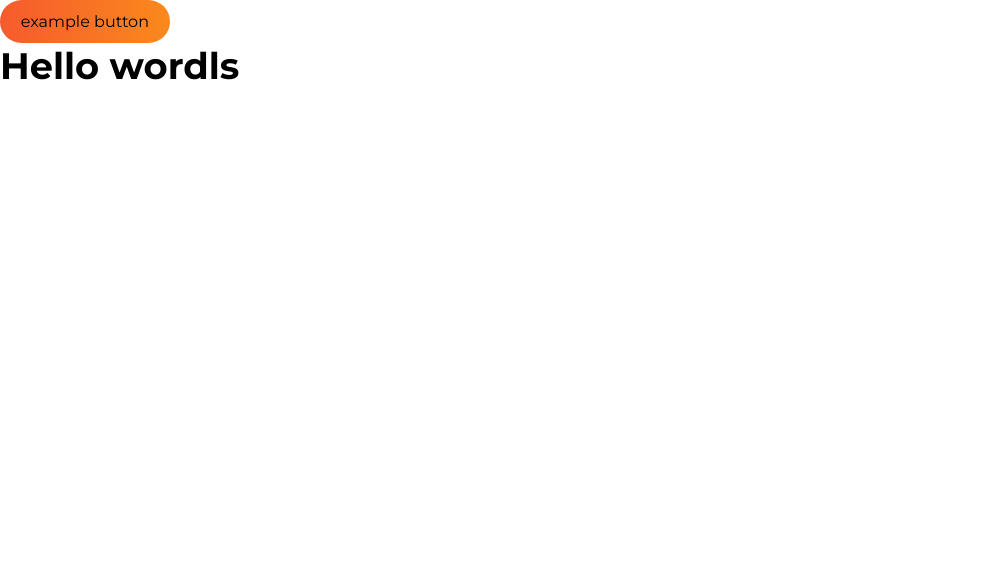
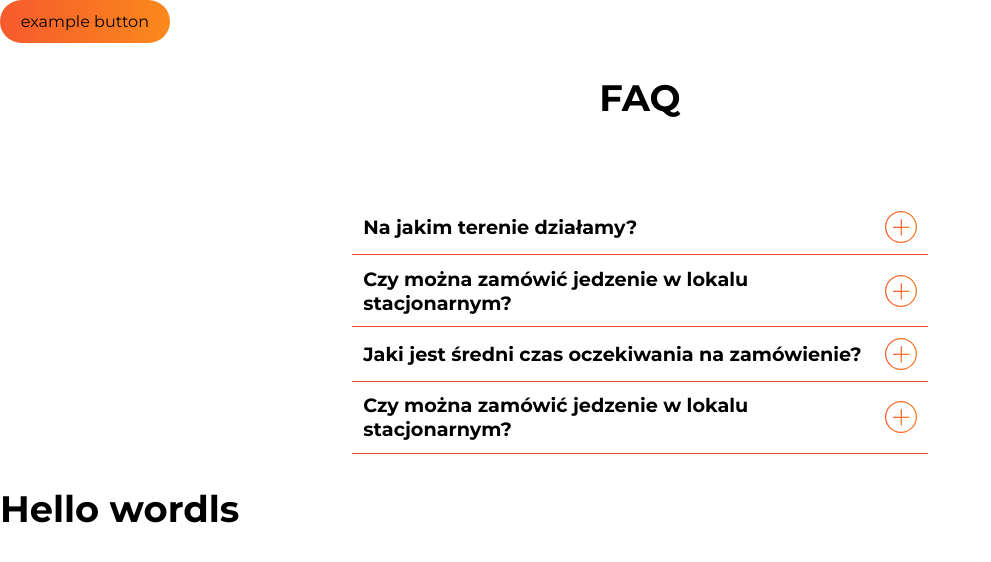
Before and after one commit to h4rdPL/food-app, a React (Create React App) app in the folder client/: page / in a window 1280 px wide. Shown: the top 562 px of the page, without its empty margins (0-991 px from the left). Built offline with nearby package versions, Linux system fonts and the light colour scheme.

Commit message:
update faq section

```diff
--- a/client/src/App.tsx
+++ b/client/src/App.tsx
@@ -3,14 +3,16 @@ import { ThemeProvider } from "styled-components";
 import Button from "components/atoms/Button/Button";
 import "./styles/styles.css";
 import { theme } from "themes/theme";
-import Heading from "components/atoms/Heading/Heading";
+import { Heading } from "components/atoms/Heading/Heading";
 import { GlobalStyle } from "themes/GlobalStyle";
+import { Faq } from "components/organisms/FAQ/Faq";
 const App = (): JSX.Element => {
   return (
     <>
       <ThemeProvider theme={theme}>
         <GlobalStyle />
         <Button>example button</Button>
+        <Faq />
         <Heading title>Hello wordls</Heading>
       </ThemeProvider>
     </>
--- /dev/null
+++ b/client/src/assets/data/faq.js
@@ -0,0 +1,29 @@
+export const faqQuestions = [
+  {
+    id: 1,
+    question: "Na jakim terenie działamy?",
+    answer:
+      "Lorem Ipsum is simply dummy text of the printing and typesetting industry. ",
+    isOpen: false,
+  },
+  {
+    id: 2,
+    question: "Czy można zamówić jedzenie w lokalu stacjonarnym?",
+    answer:
+      "Lorem Ipsum is simply dummy text of the printing and typesetting industry.",
+    isOpen: false,
+  },
+  {
+    id: 3,
+    question: "Jaki jest średni czas oczekiwania na zamówienie?",
+    answer: "Czy są obierane jakieś opłaty przez food.pl?",
+    isOpen: false,
+  },
+  {
+    id: 4,
+    question: "Czy można zamówić jedzenie w lokalu stacjonarnym?",
+    answer:
+      "Lorem Ipsum is simply dummy text of the printing and typesetting industry.",
+    isOpen: false,
+  },
+];
--- a/client/src/components/atoms/Heading/Heading.tsx
+++ b/client/src/components/atoms/Heading/Heading.tsx
@@ -11,9 +11,10 @@ const Heading = styled.h1`
         font-size: 2.3rem;
       }
     `}
-  @media (min-width: ${({ theme }) => theme.breakpoints.laptop}) {
-    /* font-size: 3.125rem; */
-  }
 `;
 
-export default Heading;
+const SubHeading = styled.h2`
+  font-size: 1.2rem;
+`;
+
+export { Heading, SubHeading };
--- a/client/src/components/atoms/Paragraph/Paragraph.tsx
+++ b/client/src/components/atoms/Paragraph/Paragraph.tsx
@@ -8,6 +8,7 @@ const Paragraph = styled.p`
       color: red;
       font-weight: bold;
     `}
+
   @media (min-width: ${({ theme }) => theme.breakpoints.laptop}) {
     font-size: 1.6rem;
   }
--- a/client/src/components/organisms/CardList/CardList.tsx
+++ b/client/src/components/organisms/CardList/CardList.tsx
@@ -9,8 +9,8 @@ const CardWrapper = styled.div`
   flex-direction: column;
   justify-content: center;
   align-items: center;
-  min-height: 90vh;
-  gap: 2rem;
+  min-height: 60vh;
+  gap: 2.5rem;
   @media (min-width: ${({ theme }) => theme.breakpoints.laptop}) {
     flex-direction: row;
   }
--- a/client/src/components/organisms/FAQ/Faq.tsx
+++ b/client/src/components/organisms/FAQ/Faq.tsx
@@ -1,68 +1,81 @@
 import styled, { css } from "styled-components";
 import { useState } from "react";
-import { FaqSection } from "interfaces/Faq";
-import Heading from "components/atoms/Heading/Heading";
+import { faqQuestions } from "assets/data/faq";
+import { Heading, SubHeading } from "components/atoms/Heading/Heading";
 import Paragraph from "components/atoms/Paragraph/Paragraph";
 import add from "assets/images/icons/add.svg";
 import hide from "assets/images/icons/hide.svg";
 const FaqWrapper = styled.div`
   text-align: center;
-    min-height: 30vh;
+  min-height: 50vh;
+  margin: 0 auto;
+  padding: 2rem;
+  @media (min-width: ${({ theme }) => theme.breakpoints.laptop}) {
+    width: 50%;
+  }
 `;
-const FaqInner = styled.div`
-`;
+const FaqInner = styled.div``;
 
 const FaqQuestionWrapper = styled.div`
   display: flex;
   flex-direction: column;
   text-align: left;
-    padding: .7rem;
+  padding: 0.7rem;
   border-bottom: 1px solid ${({ theme }) => theme.orangeGradient};
-
 `;
 const QuestionSpan = styled.span`
   display: flex;
   justify-content: space-between;
   align-items: center;
+  cursor: pointer;
 `;
 const Image = styled.img`
   width: 32px;
   cursor: pointer;
 `;
-
+const StyledHeading = styled(Heading)`
+  margin-bottom: 5rem;
+`;
 const StyledParagraph = styled(Paragraph)`
   overflow: hidden;
   max-height: 0px;
-    transition: all .9s ease-in-out;
-    ${({ isActive }) => isActive && css`
+  font-size: 1rem;
+  width: 35%;
+  transition: all 0.5s ease-in-out;
+  ${({ isOpen }) =>
+    isOpen &&
+    css`
       max-height: 300px;
     `}
 `;
 
 export const Faq: React.FC = () => {
-    const [isActive, setIsActive] = useState<FaqSection>(false);
+  const [faq, setFaq] = useState(faqQuestions);
 
-    const handleClick = () => {
-        setIsActive(!isActive);
-    }
+  const handleClick = (id) => {
+    setFaq((myFaq) =>
+      myFaq.map((question) => ({
+        ...question,
+        isOpen: question.id === id ? !question.isOpen : question.isOpen,
+      }))
+    );
+  };
   return (
     <FaqWrapper>
-            <Heading title>
-                FAQ
-            </Heading>
-            <FaqInner>
+      <StyledHeading title>FAQ</StyledHeading>
+      {faq.map(({ id, question, answer, isOpen }) => {
+        return (
+          <FaqInner key={id}>
             <FaqQuestionWrapper>
-                    <QuestionSpan>
-                        <Heading>
-                            Jaki jest średni czas oczekiwania na zamówienie?
-                        </Heading>
-                        <Image src={isActive ? hide : add} onClick={handleClick} />
+              <QuestionSpan onClick={() => handleClick(id)}>
+                <SubHeading>{question}</SubHeading>
+                <Image src={isOpen ? hide : add} />
               </QuestionSpan>
-                    <StyledParagraph isActive={isActive}>
-                        Lorem Ipsum is simply dummy text of the printing and typesetting industry.
-                    </StyledParagraph>
+              <StyledParagraph isOpen={isOpen}>{answer}</StyledParagraph>
             </FaqQuestionWrapper>
           </FaqInner>
+        );
+      })}
     </FaqWrapper>
-    )
-}
+  );
+};
--- a/client/src/components/organisms/Footer/Footer.tsx
+++ b/client/src/components/organisms/Footer/Footer.tsx
@@ -52,7 +52,7 @@ const Item = styled.li`
   }
   &:not(:first-child) {
     &:hover {
-      color: ${({ theme }) => theme.orangeGradiend};
+      color: ${({ theme }) => theme.orangeGradient};
     }
   }
   @media (min-width: ${({ theme }) => theme.breakpoints.laptop}) {
--- a/client/src/components/organisms/Hero/Hero.tsx
+++ b/client/src/components/organisms/Hero/Hero.tsx
@@ -1,5 +1,5 @@
 import styled from "styled-components";
-import Heading from "components/atoms/Heading/Heading";
+import { Heading } from "components/atoms/Heading/Heading";
 import Paragraph from "components/atoms/Paragraph/Paragraph";
 import Button from "components/atoms/Button/Button";
 import shoppingOnline from "assets/images/online-shop.svg";
@@ -27,7 +27,7 @@ const HeroInner = styled.div`
   }
 `;
 const HeroImage = styled.img`
-  max-width: 400px;
+  max-width: 550px;
 `;
 
 export const Hero: React.FC = () => {
--- a/client/src/interfaces/Faq.ts
+++ /dev/null
@@ -1,3 +0,0 @@
-export interface FaqSection {
-    isActive?: boolean;
-}
```
Also changed, not shown: client/src/components/molecules/Card/Card.tsx (+5 -2 lines), client/src/components/organisms/Info/Info.tsx (+8 -17 lines), 2 other files (tests, documents, lock files or other folders). Lines whose indentation alone changed are shown as unchanged.
